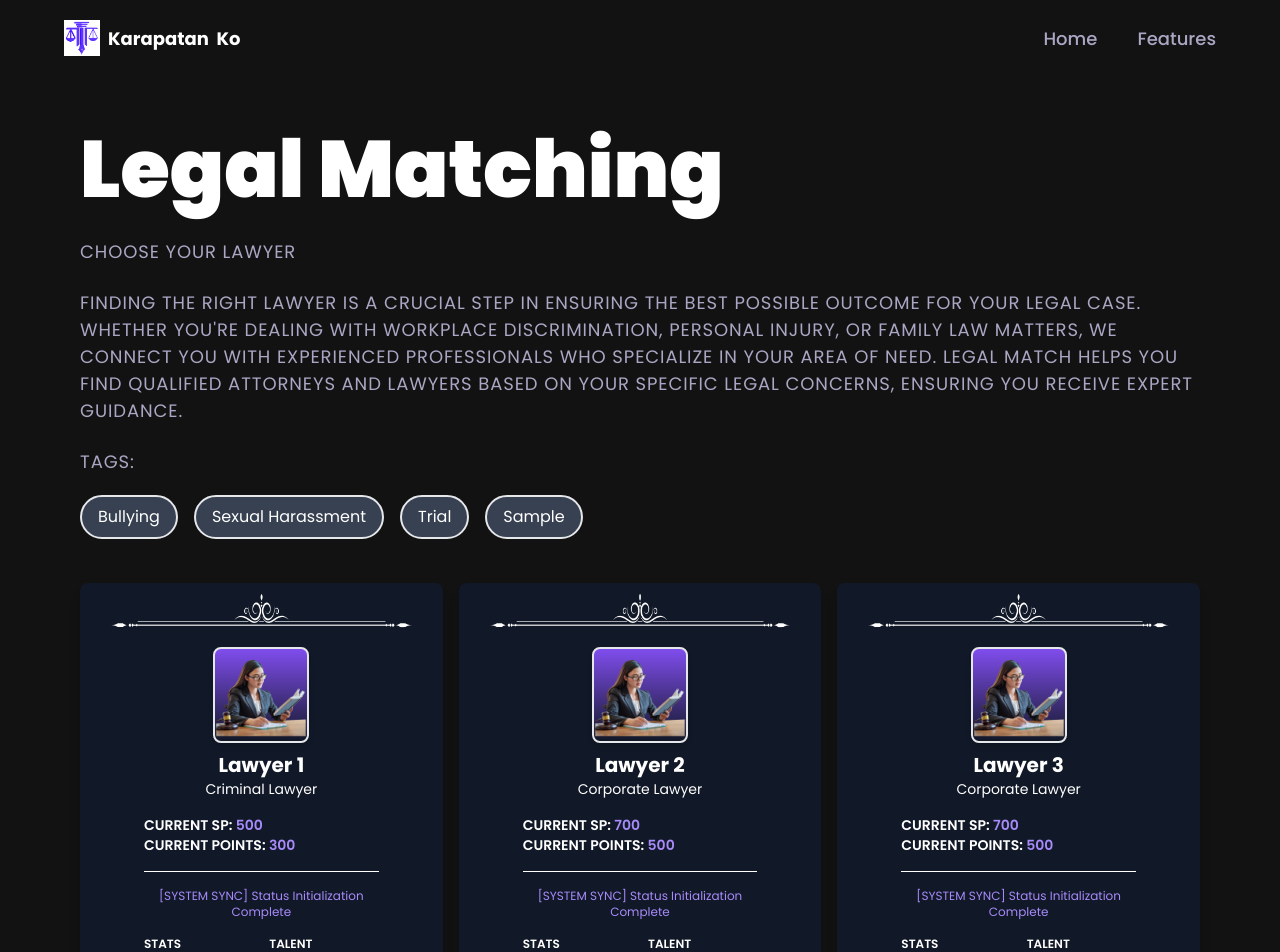
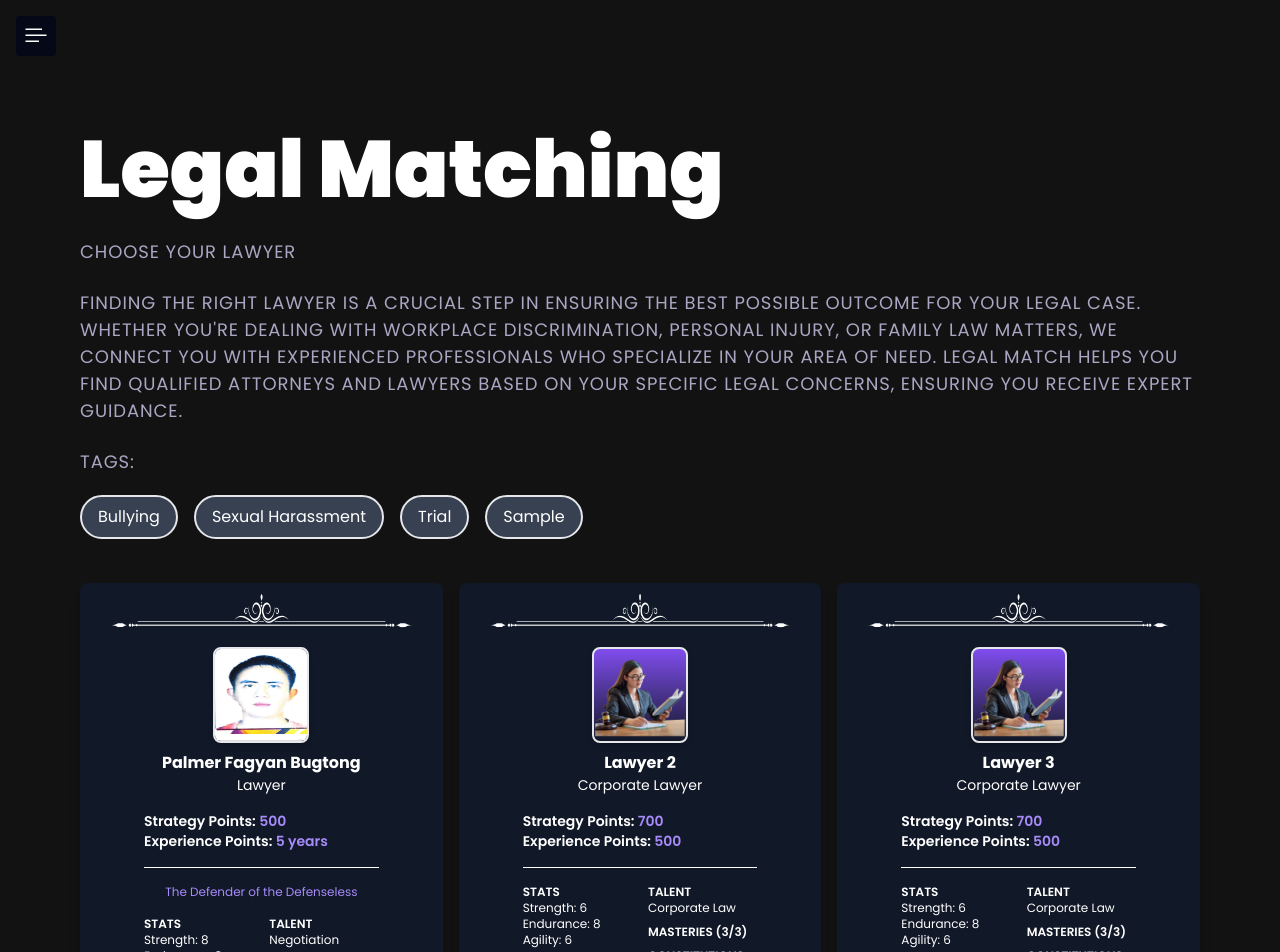
Before and after one commit to ArabellaSiachongco/CapstoneOne, a React (Vite) app: page /lawyer-status in a window 1280 px wide. Shown: the top 952 px of the page. Built offline with nearby package versions, Linux system fonts and the light colour scheme.

Commit message:
to fix navbar link, navbar for articles and accordions

```diff
--- a/src/App.jsx
+++ b/src/App.jsx
@@ -38,11 +38,12 @@ import ChapterTen from "./components/peoples_rights_content/ChapterTen";
 import ChapterEleven from "./components/peoples_rights_content/ChapterEleven";
 import ChapterTwelve from "./components/peoples_rights_content/ChapterTwelve";
 
-1
+import { ThemeProvider } from './components/Navbar';
 
 const App = () => {
   return (
     <BrowserRouter>
+    <ThemeProvider>
       <div className="relative bg-primary">
         <Navbar />
       </div>
@@ -92,6 +93,7 @@ const App = () => {
         <Route path="/chapterTwelve" element={<ChapterTwelve />} />
 
       </Routes>
+    </ThemeProvider>
     </BrowserRouter>
   );
 };
--- a/src/components/Navbar.jsx
+++ b/src/components/Navbar.jsx
@@ -1,95 +1,148 @@
-import React, { useEffect, useState } from "react";
+import React, { useState, useEffect, createContext, useContext } from "react";
 import { Link } from "react-router-dom";
-import { styles } from "../styles";
-import { navLinks } from "../constants";
-import { logo, menu, close } from "../assets";
+import { VscListSelection } from "react-icons/vsc";
+import { FiSun, FiMoon, FiX } from "react-icons/fi";
+import { navLinks } from "../constants"; // Ensure this file is correct
+
+const ThemeContext = createContext({
+  theme: "light",
+  toggleTheme: () => {},
+});
+
+export const ThemeProvider = ({ children }) => {
+  const [theme, setTheme] = useState(() => {
+    try {
+      return localStorage.getItem("theme") || "light";
+    } catch {
+      return "light";
+    }
+  });
+
+  useEffect(() => {
+    try {
+      document.documentElement.classList.remove("light", "dark");
+      document.documentElement.classList.add(theme);
+      localStorage.setItem("theme", theme);
+    } catch {
+      console.error("Error applying theme");
+    }
+  }, [theme]);
+
+  const toggleTheme = () => {
+    setTheme((prev) => (prev === "light" ? "dark" : "light"));
+  };
+
+  return (
+    <ThemeContext.Provider value={{ theme, toggleTheme }}>
+      {children}
+    </ThemeContext.Provider>
+  );
+};
+
+export const useTheme = () => useContext(ThemeContext);
 
 const Navbar = () => {
+  const [isNavbarVisible, setIsNavbarVisible] = useState(false);
   const [active, setActive] = useState("");
-  const [toggle, setToggle] = useState(false);
-  const [scrolled, setScrolled] = useState(false);
+  const { theme, toggleTheme } = useTheme();
 
-  useEffect(() => {
-    const handleScroll = () => {
-      const scrollTop = window.scrollY;
-      setScrolled(scrollTop > 100);
-    };
-
-    window.addEventListener("scroll", handleScroll);
-    return () => window.removeEventListener("scroll", handleScroll);
-  }, []);
+  const handleNavClick = (title) => {
+    setActive(title);
+    setIsNavbarVisible(false);
+  };
 
   return (
-    <nav
-      className={`${styles.paddingX} w-full flex items-center py-5 fixed top-0 z-20
-        ${scrolled ? "bg-primary" : "bg-transparent"}`}
-    >
-      <div className="w-full flex justify-between items-center max-w-7xl mx-auto">
-        <Link
-          to="/"
-          className="flex items-center gap-2"
-          onClick={() => {
-            setActive("");
-            window.scrollTo(0, 0);
-          }}
-        >
-          <img className="w-9 h-9 object-contain" src={logo} alt="Logo" />
-          <p className="text-white text-[18px] font-bold cursor-pointer flex">
-            Karapatan &nbsp;
-            <span className="sm:block hidden"> Ko</span>
-          </p>
-        </Link>
+    <div className="relative">
+      {/* Burger Icon */}
+      <button
+        id="navbar-toggle"
+        onClick={() => setIsNavbarVisible((prev) => !prev)}
+        className="fixed top-4 left-4 z-30 bg-primary dark:bg-gray-800 p-2 rounded"
+        aria-label={isNavbarVisible ? "Close Navigation" : "Open Navigation"}
+      >
+        {isNavbarVisible ? <FiX className="text-white w-6 h-6" /> : <VscListSelection className="text-white w-6 h-6" />}
+      </button>
 
-        {/* Desktop navigation */}
-        <ul className="list-none hidden sm:flex flex-row gap-10">
-          {navLinks.map((nav) => (
-            <li
-              key={nav.id}
-              className={`${
-                active === nav.title ? "text-white" : "text-secondary"
-              } hover:text-white text-[18px] font-medium cursor-pointer`}
-              onClick={() => setActive(nav.title)}
+      {/* Navbar */}
+      <div
+        id="navbar"
+        className={`fixed top-0 left-0 h-full w-64 bg-primary dark:bg-gray-800 transform transition-transform duration-300 ease-in-out z-20 ${
+          isNavbarVisible ? "translate-x-0" : "-translate-x-full"
+        }`}
+      >
+        <div className="flex flex-col h-full">
+          {/* Logo Section */}
+          <div className="p-5 border-b border-secondary dark:border-gray-700 flex items-center">
+            <Link to="/" className="flex items-center gap-2" onClick={() => handleNavClick("")}>
+              <div className="w-8 h-8 object-contain"></div>
+              <p className="text-white dark:text-gray-200 text-lg font-bold">Karapatan Ko</p>
+            </Link>
+          </div>
+
+          {/* Navigation Links */}
+          <nav className="flex-1 py-4">
+            <ul className="px-4 space-y-2">
+              {Array.isArray(navLinks) && navLinks.length > 0 ? (
+                navLinks.map((nav) => (
+                  <li key={nav.id}>
+                    {/* Use `href` for same-page navigation */}
+                    {nav.id.startsWith("#") ? (
+                      <a
+                        href={nav.id}
+                        className={`block p-3 rounded-lg text-lg transition-colors duration-200 ${
+                          active === nav.title
+                            ? "bg-secondary/20 dark:bg-gray-700/30 text-white"
+                            : "hover:bg-secondary/10 dark:hover:bg-gray-700/20 text-secondary dark:text-gray-300"
+                        }`}
+                        onClick={() => handleNavClick(nav.title)}
+                      >
+                        {nav.title}
+                      </a>
+                    ) : (
+                      // Use `to` for route-based navigation
+                      <Link
+                        to={nav.id}
+                        className={`block p-3 rounded-lg text-lg transition-colors duration-200 ${
+                          active === nav.title
+                            ? "bg-secondary/20 dark:bg-gray-700/30 text-white"
+                            : "hover:bg-secondary/10 dark:hover:bg-gray-700/20 text-secondary dark:text-gray-300"
+                        }`}
+                        onClick={() => handleNavClick(nav.title)}
+                      >
+                        {nav.title}
+                      </Link>
+                    )}
+                  </li>
+                ))
+              ) : (
+                <li className="text-center text-secondary dark:text-gray-400">No links available</li>
+              )}
+            </ul>
+          </nav>
+
+          {/* Theme Toggle */}
+          <div className="p-4 border-t border-secondary dark:border-gray-700">
+            <button
+              onClick={toggleTheme}
+              className="w-full p-2 rounded-lg bg-gray-200/20 dark:bg-gray-700/20 text-white flex items-center justify-center space-x-2"
+              aria-label="Toggle Theme"
             >
-              <a href={`#${nav.id}`}>{nav.title}</a>
-            </li>
-          ))}
-        </ul>
-
-        {/* home, features contact */}
-        <div className="sm:hidden flex flex-1 justify-end items-center">
-          <img
-            src={toggle ? close : menu}
-            alt="menu"
-            className="w-[28px] h-[28px] object-contain"
-            onClick={() => setToggle(!toggle)}
-          />
-
-          {/* Mobile navigation dropdown */}
-          <div
-            className={`${
-              !toggle ? "hidden" : "flex"
-            } p-6 black-gradient absolute top-20 right-0 mx-4 my-2 min-w-[140px] z-10 rounded-xl`}
-          >
-            <ul className="list-none flex justify-end items-start flex-1 flex-col gap-4">
-              {navLinks.map((nav) => (
-                <li
-                  key={nav.id}
-                  className={`font-poppins font-medium cursor-pointer text-[16px] ${
-                    active === nav.title ? "text-white" : "text-secondary"
-                  }`}
-                  onClick={() => {
-                    setToggle(!toggle);
-                    setActive(nav.title);
-                  }}
-                >
-                  <a href={`#${nav.id}`}>{nav.title}</a>
-                </li>
-              ))}
-            </ul>
+              {theme === "light" ? <FiMoon className="w-6 h-6" /> : <FiSun className="w-6 h-6" />}
+              <span>{theme === "light" ? "Dark Mode" : "Light Mode"}</span>
+            </button>
           </div>
         </div>
       </div>
-    </nav>
+
+      {/* Overlay */}
+      {isNavbarVisible && (
+        <div
+          className="fixed inset-0 bg-black/50 z-10"
+          onClick={() => setIsNavbarVisible(false)}
+          aria-hidden="true"
+        />
+      )}
+    </div>
   );
 };
 
--- a/src/components/canvas/LawyerStatusCard.jsx
+++ b/src/components/canvas/LawyerStatusCard.jsx
@@ -34,18 +34,18 @@ const LawyerStatusCard = ({ LawyerProfile, tags }) => {
             width={96}
             height={96}
           />
-          <h2 className="text-xl font-bold mt-2">{LawyerProfile.name}</h2>
+          <h2 className="text-md font-bold mt-2">{LawyerProfile.name}</h2>
           <p className="text-sm">{LawyerProfile.title}</p>
         </div>
 
         {/* Current Stats */}
         <div className="mt-4 text-sm">
           <p className="font-semibold">
-            CURRENT SP:{" "}
+            Strategy Points:{" "}
             <span className="text-violet-400">{LawyerProfile.currentSP}</span>
           </p>
           <p className="font-semibold">
-            CURRENT POINTS:{" "}
+            Experience Points:{" "}
             <span className="text-violet-400">
               {LawyerProfile.currentPoints}
             </span>
@@ -55,10 +55,13 @@ const LawyerStatusCard = ({ LawyerProfile, tags }) => {
         {/* Divider */}
         <hr className="my-4 border-white" />
 
-        {/* Synchronization Message */}
-        <div className="text-center text-xs text-violet-400 mb-4">
-          <p>[SYSTEM SYNC] Status Initialization Complete</p>
-        </div>
+    {/* Message */}
+    {LawyerProfile.tagline && (
+      <div className="text-center text-xs text-violet-400 mb-4">
+        <p>{LawyerProfile.tagline}</p>
+      </div>
+    )}
+
 
         {/* Stats */}
         <div className="grid grid-cols-2 gap-4 text-xs">
@@ -100,6 +103,7 @@ LawyerStatusCard.propTypes = {
     talent: PropTypes.string.isRequired,
     masteries: PropTypes.number.isRequired,
     constitutions: PropTypes.number.isRequired,
+    tagline: PropTypes.string.isRequired,
   }).isRequired,
   tags: PropTypes.arrayOf(PropTypes.string),
 };
--- a/src/constants/index.js
+++ b/src/constants/index.js
@@ -15,11 +15,11 @@ import {
 
 const navLinks = [
     {
-        id: "home",
+        id: "/home",
         title: "Home",
     },
     {
-        id: "feature",
+        id: "/feature",
         title: "Features",
     },
     // {
@@ -183,15 +183,15 @@ const tags = [
 
 const lawyerProfiles = [
     {
-        image: "/src/assets/lawyers.png",
-        name: "Lawyer 1",
-        title: "Criminal Lawyer",
-        currentSP: 500,
-        currentPoints: 300,
-        stats: { strength: 5, endurance: 6, agility: 7 },
-        talent: "Negotiation",
-        masteries: 2,
-        constitutions: 1,
+      image: "/src/assets/palmer_lawyer.jpg",
+      name: "Palmer Fagyan Bugtong",
+      title: "Lawyer",
+      currentSP: 500,
+      currentPoints: "5 years",
+      stats: { strength: 8, endurance: 8, agility: 8 },
+      talent: "Negotiation",
+      tagline: "The Defender of the Defenseless", // A single string
+      constitutions: 1,
     },
     {
         image: "/src/assets/lawyers.png",
--- a/tailwind.config.js
+++ b/tailwind.config.js
@@ -2,6 +2,7 @@
 module.exports = {
   content: ["./src/**/*.{js,jsx}"],
   mode: "jit",
+  darkMode: "class",
   theme: {
     extend: {
       colors: {
```
Also changed, not shown: src/assets/palmer_lawyer.jpg (added).
